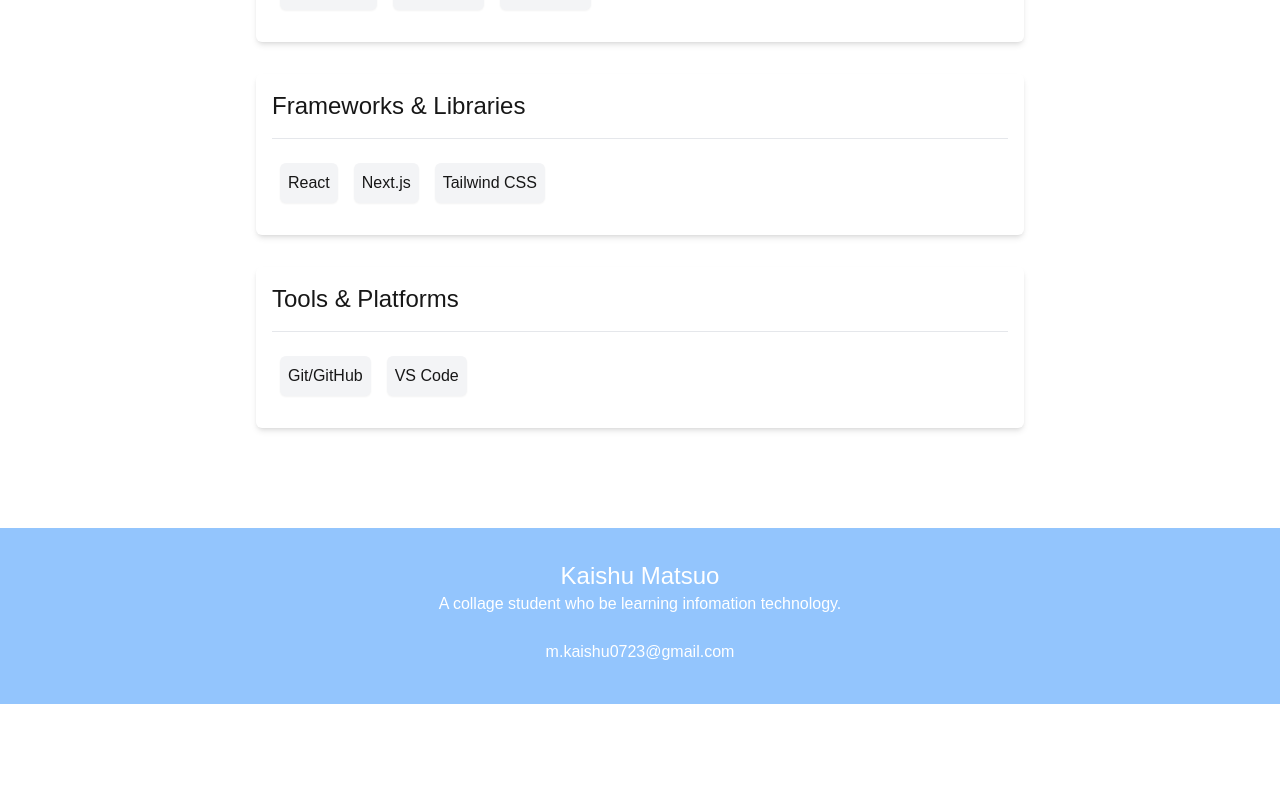
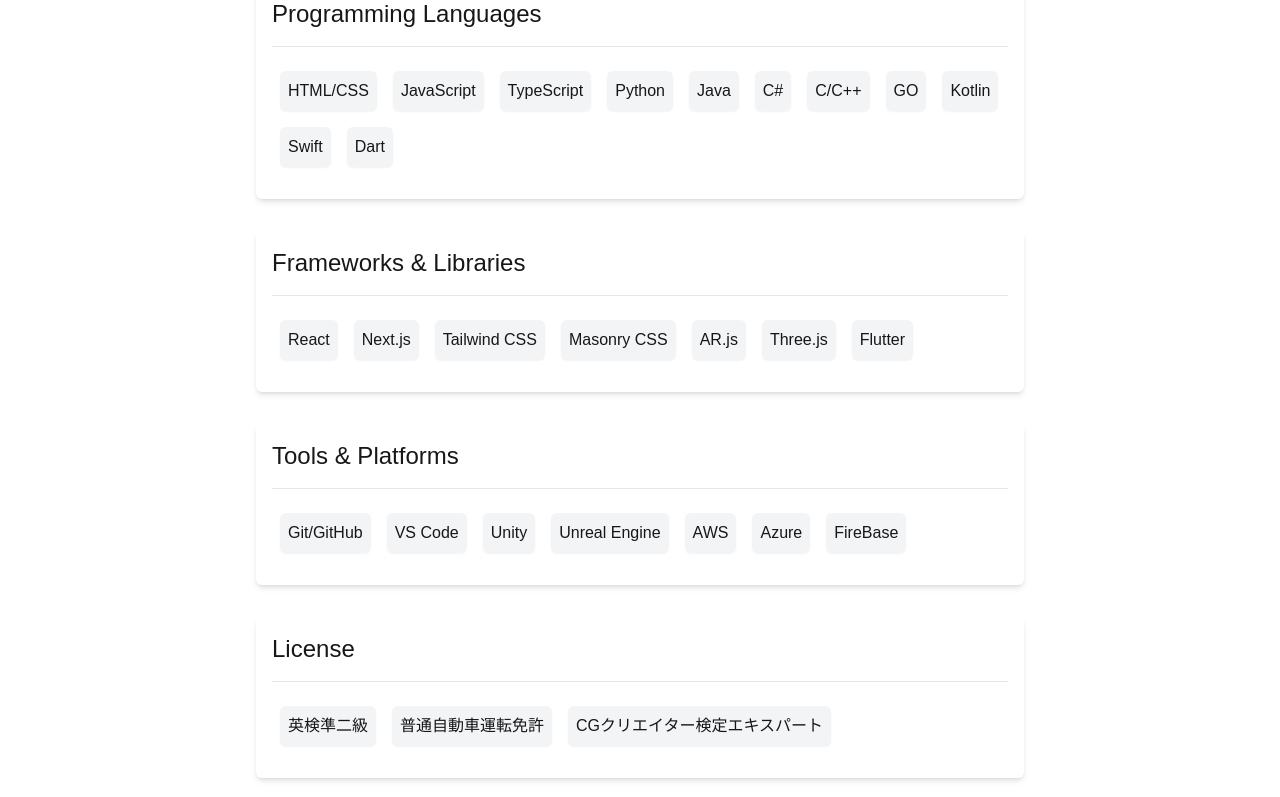
Before and after one commit to kaishu0723/engineer-portfolio-site, a Next.js app: page / in a window 1280 px wide. Shown: the part 2083-2880 px from the top of the page. Before the commit the page ends 2787 px from the top, so only its background shows below. Built offline with nearby package versions, Linux system fonts and the light colour scheme.

Commit message:
fix start and add skills

```diff
--- a/src/app/components/skill.tsx
+++ b/src/app/components/skill.tsx
@@ -2,15 +2,19 @@
     const skills=[
         {
             category:"Programming Languages",
-            items:["HTML/CSS","JavaScript","TypeScript"],
+            items:["HTML/CSS","JavaScript","TypeScript","Python","Java","C#","C/C++","GO","Kotlin","Swift","Dart"],
         },
         {
             category:"Frameworks & Libraries",
-            items:["React","Next.js","Tailwind CSS"],
+            items:["React","Next.js","Tailwind CSS","Masonry CSS","AR.js","Three.js","Flutter"],
         },
         {
             category:"Tools & Platforms",
-            items:["Git/GitHub","VS Code"],
+            items:["Git/GitHub","VS Code","Unity","Unreal Engine","AWS","Azure","FireBase"],
+        },
+        {
+            category:"License",
+            items:["英検準二級","普通自動車運転免許","CGクリエイター検定エキスパート"],
         },
     ]
     return (
--- a/src/app/components/start.tsx
+++ b/src/app/components/start.tsx
@@ -1,18 +1,24 @@
 "use client"
 
-import { useState , useEffect } from "react";
+import { useState, useEffect } from "react";
 
 const Start = () => {
-    const [show,setShow]=useState(true);
-    useEffect(()=>{
-        const timer=setTimeout(() => {
+    const [show, setShow] = useState(true);
+    useEffect(() => {
+        const timer = setTimeout(() => {
             setShow(false)
         }, 3000);
-        return ()=> clearTimeout(timer)
-    },[]);
-    if(!show) return null
+        return () => clearTimeout(timer)
+    }, []);
     return (
-        <div className="fixed z-50 w-screen h-screen bg-cover bg-center bg-start-bg mt-8"></div>
+        <div className={`fixed z-50 w-screen h-screen bg-black mt-8 flex items-center ${show ? "block" : "hidden"}`}>
+            <div className="w-[100%]">
+                <h1 className="w-[100%] h-1/2 text-6xl text-center text-white">Kaishu.dev</h1>
+                <div className="bg-white w-4/5 h-[10px] mx-auto flex items-center rounded-lg my-4">
+                    <div className={`bg-blue-600 w-4/5 h-[8px] ml-[1px] rounded-lg`}></div>
+                </div>
+            </div>
+        </div>
     );
 }
 
--- a/src/app/page.tsx
+++ b/src/app/page.tsx
@@ -12,6 +12,7 @@
       <Header/>
       <Introduse />
       <Products />
+      <hr />
       <Skill />
       <Footer/>
     </div>
```
